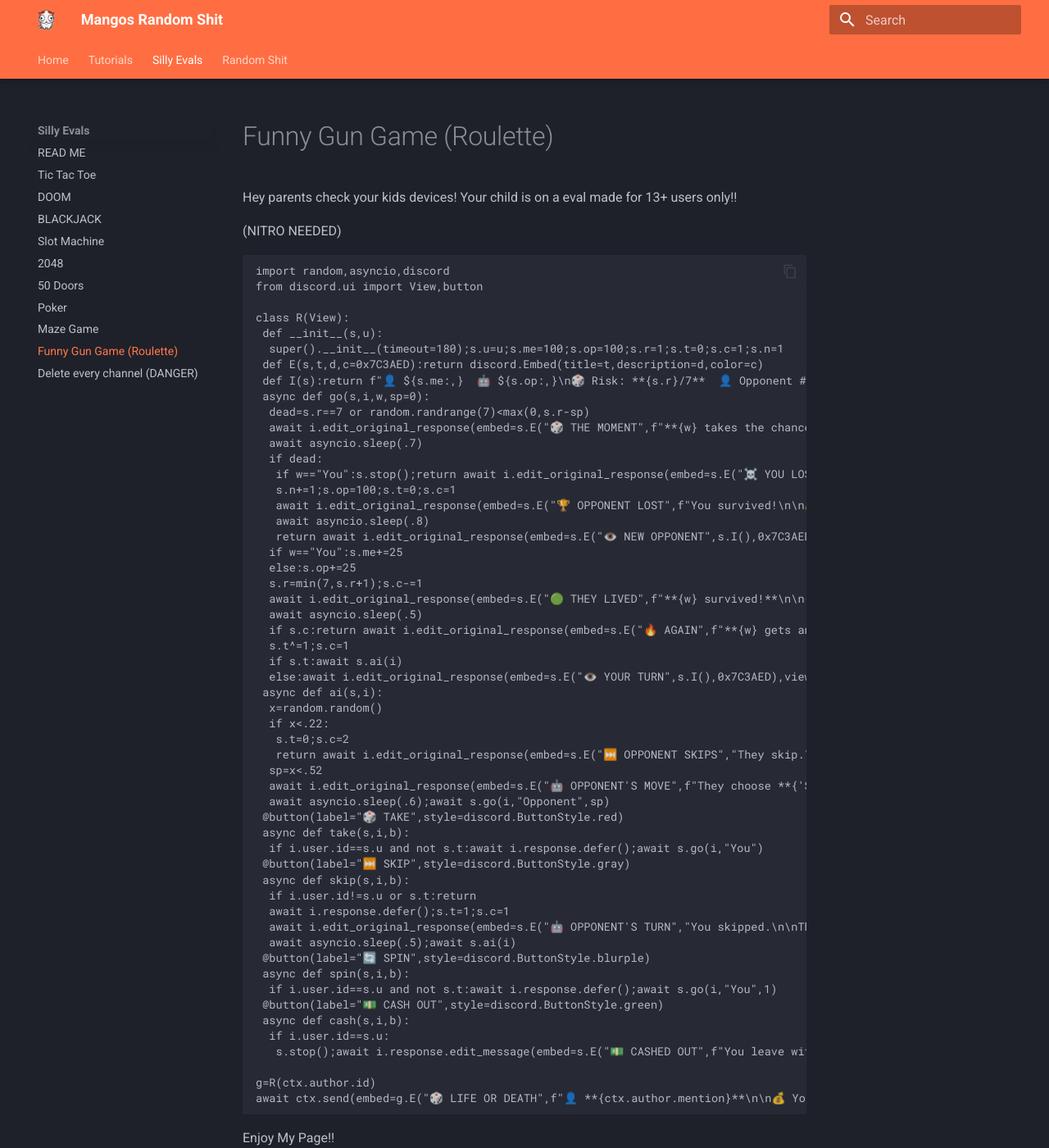
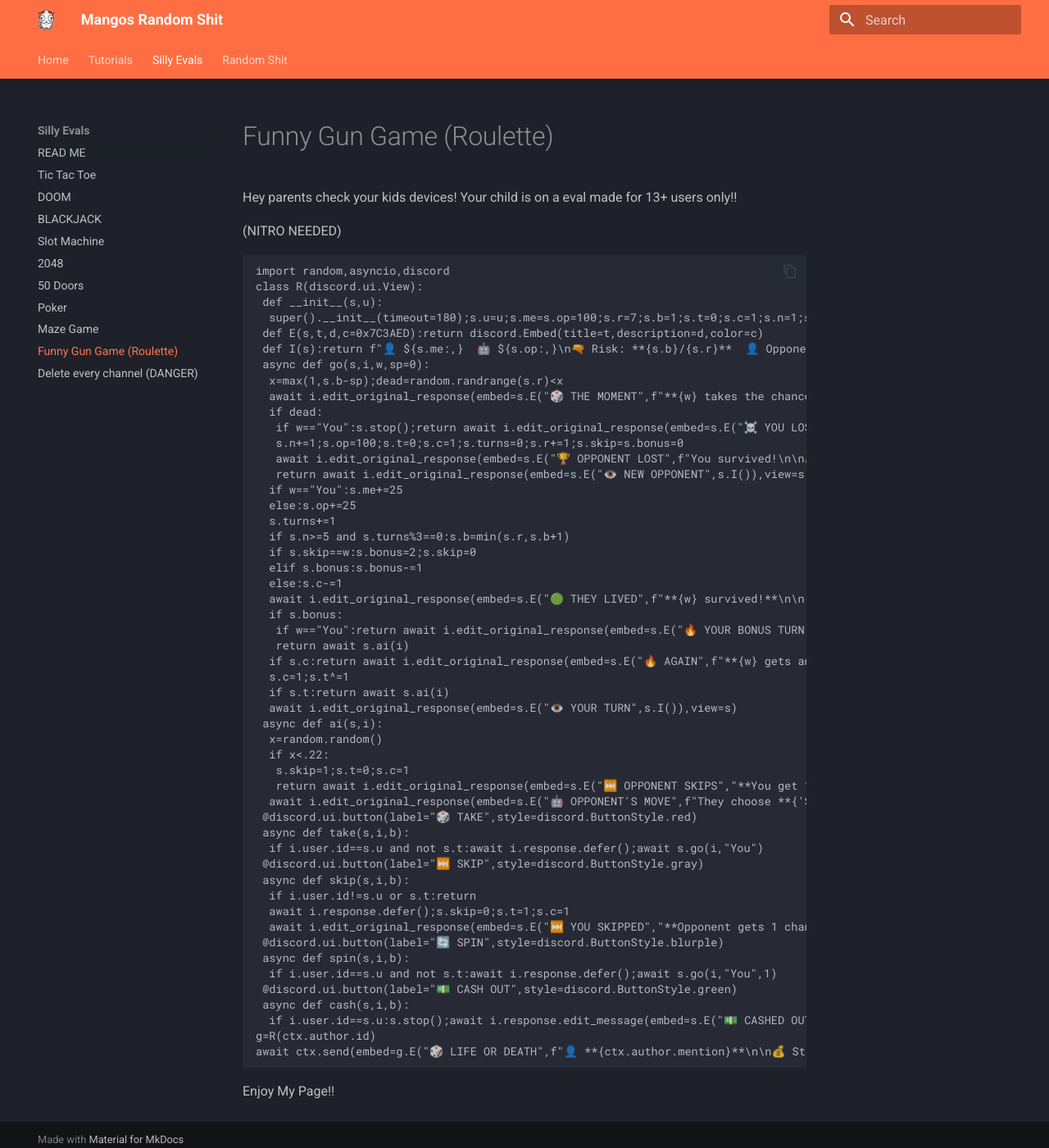
Before and after one commit to kaboomtsarbobm/marseysawesomestory, an MkDocs documentation site: the page built from docs/evals/funnygungame.md, in a window 1280 px wide and 1400 px high. Shown: the whole window at 82% size. Built offline with MkDocs 1.6.1 and Material for MkDocs 9.7.7, drawn with Linux system fonts in a browser that asks for light colours.

Commit message:
NO WAY THEY CAN SKIP NOW?!?1?!

````diff
--- a/docs/evals/funnygungame.md
+++ b/docs/evals/funnygungame.md
@@ -7,59 +7,56 @@ Hey parents check your kids devices! Your child is on a eval made for 13+ users
 
 ``` py
 import random,asyncio,discord
-from discord.ui import View,button
-
-class R(View):
+class R(discord.ui.View):
  def __init__(s,u):
-  super().__init__(timeout=180);s.u=u;s.me=100;s.op=100;s.r=1;s.t=0;s.c=1;s.n=1
+  super().__init__(timeout=180);s.u=u;s.me=s.op=100;s.r=7;s.b=1;s.t=0;s.c=1;s.n=1;s.turns=0;s.skip=s.bonus=0
  def E(s,t,d,c=0x7C3AED):return discord.Embed(title=t,description=d,color=c)
- def I(s):return f"👤 ${s.me:,}  🤖 ${s.op:,}\n🎲 Risk: **{s.r}/7**  👤 Opponent #{s.n}"
+ def I(s):return f"👤 ${s.me:,}  🤖 ${s.op:,}\n🔫 Risk: **{s.b}/{s.r}**  👤 Opponent #{s.n}"
  async def go(s,i,w,sp=0):
-  dead=s.r==7 or random.randrange(7)<max(0,s.r-sp)
-  await i.edit_original_response(embed=s.E("🎲 THE MOMENT",f"**{w} takes the chance...**\n\n`...`\n\n`...`",0x991B1B),view=None)
-  await asyncio.sleep(.7)
+  x=max(1,s.b-sp);dead=random.randrange(s.r)<x
+  await i.edit_original_response(embed=s.E("🎲 THE MOMENT",f"**{w} takes the chance...**\n\n`🔫 {x}/{s.r}`\n\n`...`",0x991B1B),view=None);await asyncio.sleep(.7)
   if dead:
    if w=="You":s.stop();return await i.edit_original_response(embed=s.E("☠️ YOU LOST","**GAME OVER.**",0x050505),view=None)
-   s.n+=1;s.op=100;s.t=0;s.c=1
-   await i.edit_original_response(embed=s.E("🏆 OPPONENT LOST",f"You survived!\n\n💰 Won **${s.me+s.op:,}**\n\n👤 **Opponent #{s.n}** enters...",0x22C55E),view=None)
-   await asyncio.sleep(.8)
-   return await i.edit_original_response(embed=s.E("👁️ NEW OPPONENT",s.I(),0x7C3AED),view=s)
+   s.n+=1;s.op=100;s.t=0;s.c=1;s.turns=0;s.r+=1;s.skip=s.bonus=0
+   await i.edit_original_response(embed=s.E("🏆 OPPONENT LOST",f"You survived!\n\n💰 Won **${s.me+s.op:,}**\n\n🔫 Chambers: **{s.r}**\n\n👤 **Opponent #{s.n}** enters...",0x22C55E),view=None);await asyncio.sleep(.8)
+   return await i.edit_original_response(embed=s.E("👁️ NEW OPPONENT",s.I()),view=s)
   if w=="You":s.me+=25
   else:s.op+=25
-  s.r=min(7,s.r+1);s.c-=1
-  await i.edit_original_response(embed=s.E("🟢 THEY LIVED",f"**{w} survived!**\n\n{s.I()}",0x22C55E),view=None)
-  await asyncio.sleep(.5)
+  s.turns+=1
+  if s.n>=5 and s.turns%3==0:s.b=min(s.r,s.b+1)
+  if s.skip==w:s.bonus=2;s.skip=0
+  elif s.bonus:s.bonus-=1
+  else:s.c-=1
+  await i.edit_original_response(embed=s.E("🟢 THEY LIVED",f"**{w} survived!**\n\n{s.I()}",0x22C55E),view=None);await asyncio.sleep(.5)
+  if s.bonus:
+   if w=="You":return await i.edit_original_response(embed=s.E("🔥 YOUR BONUS TURN",s.I(),0xF59E0B),view=s)
+   return await s.ai(i)
   if s.c:return await i.edit_original_response(embed=s.E("🔥 AGAIN",f"**{w} gets another chance!**\n\n{s.I()}",0xF59E0B),view=s)
-  s.t^=1;s.c=1
-  if s.t:await s.ai(i)
-  else:await i.edit_original_response(embed=s.E("👁️ YOUR TURN",s.I(),0x7C3AED),view=s)
+  s.c=1;s.t^=1
+  if s.t:return await s.ai(i)
+  await i.edit_original_response(embed=s.E("👁️ YOUR TURN",s.I()),view=s)
  async def ai(s,i):
   x=random.random()
   if x<.22:
-   s.t=0;s.c=2
-   return await i.edit_original_response(embed=s.E("⏭️ OPPONENT SKIPS","They skip.\n\n**You get 2 chances!**",0x64748B),view=s)
-  sp=x<.52
-  await i.edit_original_response(embed=s.E("🤖 OPPONENT'S MOVE",f"They choose **{'SPIN' if sp else 'TAKE'}**...",0x991B1B),view=None)
-  await asyncio.sleep(.6);await s.go(i,"Opponent",sp)
- @button(label="🎲 TAKE",style=discord.ButtonStyle.red)
+   s.skip=1;s.t=0;s.c=1
+   return await i.edit_original_response(embed=s.E("⏭️ OPPONENT SKIPS","**You get 1 chance.**\nIf you survive, **they get 2 turns.**",0x64748B),view=s)
+  await i.edit_original_response(embed=s.E("🤖 OPPONENT'S MOVE",f"They choose **{'SPIN' if x<.52 else 'TAKE'}**...",0x991B1B),view=None);await asyncio.sleep(.6);await s.go(i,"Opponent",x<.52)
+ @discord.ui.button(label="🎲 TAKE",style=discord.ButtonStyle.red)
  async def take(s,i,b):
   if i.user.id==s.u and not s.t:await i.response.defer();await s.go(i,"You")
- @button(label="⏭️ SKIP",style=discord.ButtonStyle.gray)
+ @discord.ui.button(label="⏭️ SKIP",style=discord.ButtonStyle.gray)
  async def skip(s,i,b):
   if i.user.id!=s.u or s.t:return
-  await i.response.defer();s.t=1;s.c=1
-  await i.edit_original_response(embed=s.E("🤖 OPPONENT'S TURN","You skipped.\n\nThey're deciding...",0x991B1B),view=None)
-  await asyncio.sleep(.5);await s.ai(i)
- @button(label="🔄 SPIN",style=discord.ButtonStyle.blurple)
+  await i.response.defer();s.skip=0;s.t=1;s.c=1
+  await i.edit_original_response(embed=s.E("⏭️ YOU SKIPPED","**Opponent gets 1 chance.**\nIf they survive, **you get 2 turns.**",0x64748B),view=None);await asyncio.sleep(.5);await s.ai(i)
+ @discord.ui.button(label="🔄 SPIN",style=discord.ButtonStyle.blurple)
  async def spin(s,i,b):
   if i.user.id==s.u and not s.t:await i.response.defer();await s.go(i,"You",1)
- @button(label="💵 CASH OUT",style=discord.ButtonStyle.green)
+ @discord.ui.button(label="💵 CASH OUT",style=discord.ButtonStyle.green)
  async def cash(s,i,b):
-  if i.user.id==s.u:
-   s.stop();await i.response.edit_message(embed=s.E("💵 CASHED OUT",f"You leave with **${s.me:,}**.",0x22C55E),view=None)
-
+  if i.user.id==s.u:s.stop();await i.response.edit_message(embed=s.E("💵 CASHED OUT",f"You leave with **${s.me:,}**.",0x22C55E),view=None)
 g=R(ctx.author.id)
-await ctx.send(embed=g.E("🎲 LIFE OR DEATH",f"👤 **{ctx.author.mention}**\n\n💰 You and each opponent start with **$100**.\n🎲 Risk rises every turn.\n🔄 Spin lowers the current chance.\n⏭️ Skip gives the other player **2 chances if they survive**.\n☠️ **7/7 = instant loss.**\n♾️ Defeat an opponent to face another."),view=g)
+await ctx.send(embed=g.E("🎲 LIFE OR DEATH",f"👤 **{ctx.author.mention}**\n\n💰 Start: **$100**\n🔫 Starting risk: **1/7**\n💀 Each defeated opponent adds 1 chamber.\n🔥 From Opponent #5, +1 bullet every 3 turns.\n🔄 Spin lowers bullets by 1.\n⏭️ Skip → other player gets 1 chance; if they survive, the skipper gets 2 turns.\n☠️ Bullets ≥ chambers = guaranteed.",0x7C3AED),view=g)
 ```
 
 Enjoy My Page!!
````
